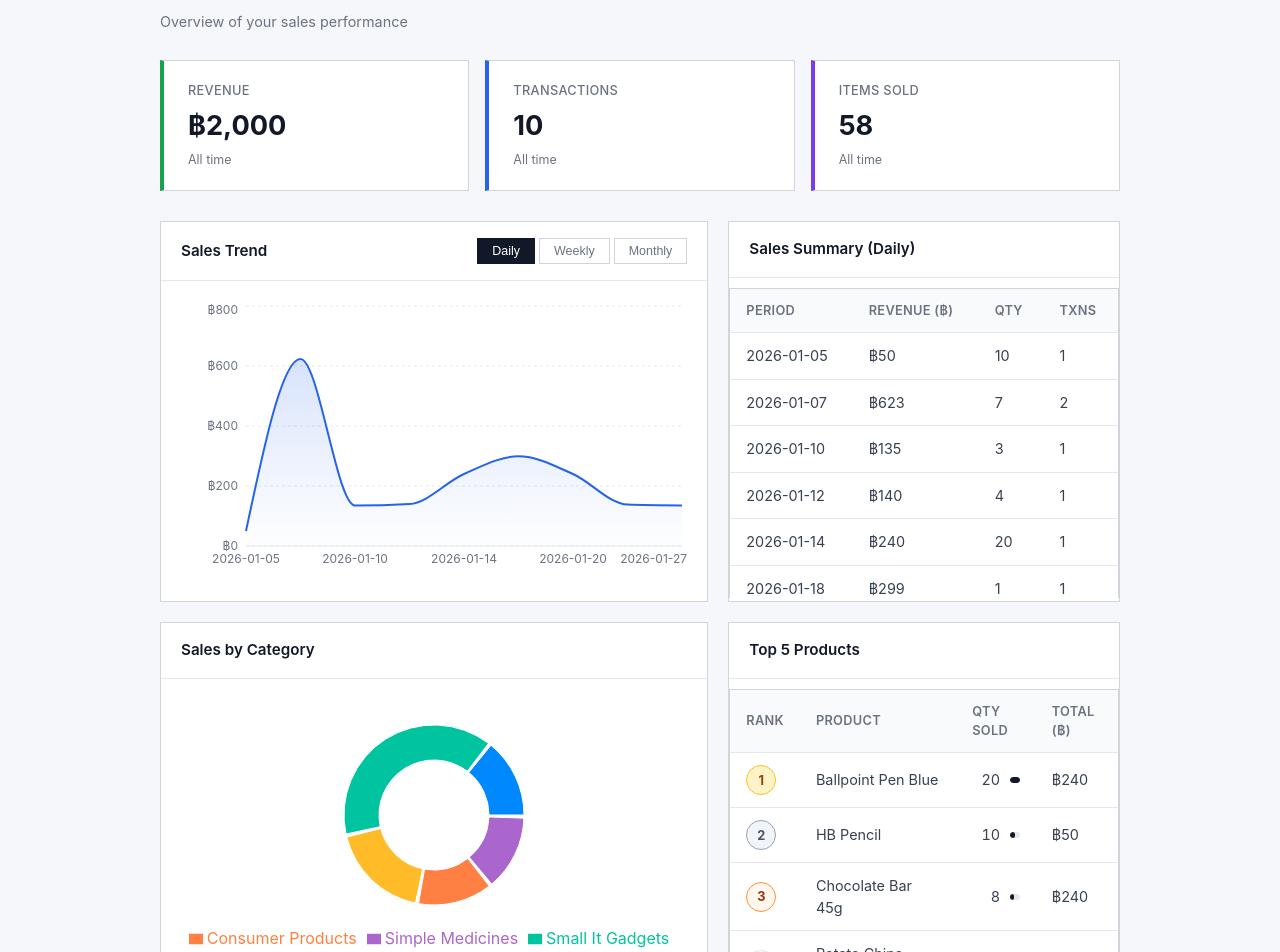
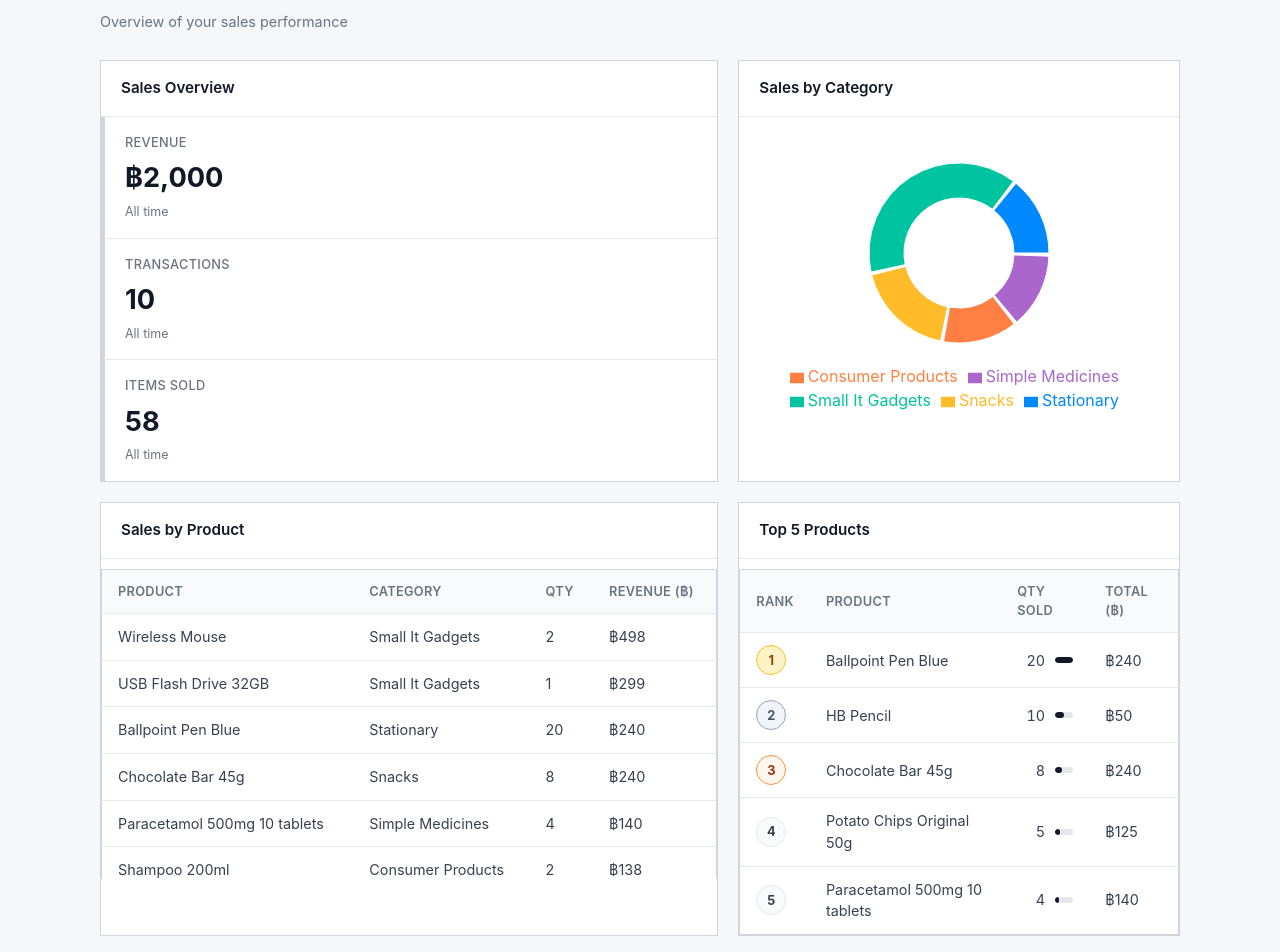
Before and after one commit to KyawZeyarHein/Project01-pos, a React (Vite) app: page / in a window 1280 px wide. Shown: the part 140-1092 px from the top of the page. Built offline with nearby package versions, Linux system fonts and the light colour scheme.

Commit message:
Added sales by product, re-arranged the layout and increased max-width to 1080

```diff
--- a/src/App.css
+++ b/src/App.css
@@ -84,7 +84,7 @@ body {
 /* ---------------------------------------- */
 
 .container {
-  max-width: 960px;
+  max-width: 1080px;
   margin: 0 auto;
   padding: 32px 24px;
 }
--- a/src/pages/Dashboard.css
+++ b/src/pages/Dashboard.css
@@ -11,20 +11,23 @@
   font-size: 0.9rem;
 }
 
-.summary-cards {
+.kpi-list {
   display: flex;
-  gap: 16px;
-  margin-bottom: 28px;
-  flex-wrap: wrap;
+  flex-direction: column;
+}
+
+.kpi-list .kpi-card {
+  padding: 16px 20px;
+  border-left: 4px solid var(--border);
+  border-bottom: 1px solid var(--border-light);
+}
+
+.kpi-list .kpi-card:last-child {
+  border-bottom: none;
 }
 
 .kpi-card {
-  flex: 1;
-  min-width: 180px;
   background: var(--surface);
-  border: 1px solid var(--border);
-  padding: 20px 24px;
-  border-left: 4px solid var(--border);
 }
 
 .kpi-card--revenue {
--- a/src/pages/Dashboard.jsx
+++ b/src/pages/Dashboard.jsx
@@ -132,11 +132,13 @@ export default function Dashboard() {
   const salesByProduct = {};
   sales.forEach((s) => {
     if (!salesByProduct[s.itemName]) {
-      salesByProduct[s.itemName] = { itemName: s.itemName, quantity: 0, total: 0 };
+      salesByProduct[s.itemName] = { itemName: s.itemName, category: s.category, quantity: 0, total: 0 };
     }
     salesByProduct[s.itemName].quantity += s.quantity;
     salesByProduct[s.itemName].total += s.totalPrice;
   });
+
+  const productSalesList = Object.values(salesByProduct).sort((a, b) => b.total - a.total);
 
   const top5Products = Object.values(salesByProduct)
     .sort((a, b) => b.quantity - a.quantity)
@@ -161,7 +163,14 @@ export default function Dashboard() {
         <div className="dashboard-subtitle">Overview of your sales performance</div>
       </div>
 
-      <div className="summary-cards">
+      {/* Row 1: KPI cards + Sales by Category pie chart */}
+      <div className="charts-grid">
+        <div className="dashboard-panel">
+          <div className="panel-header">
+            <h3>Sales Overview</h3>
+          </div>
+          <div className="panel-body" style={{ padding: 0 }}>
+            <div className="kpi-list">
               <div className="kpi-card kpi-card--revenue">
                 <div className="card-label">Revenue</div>
                 <div className="card-value">฿{allTimeRevenue.toLocaleString()}</div>
@@ -178,7 +187,112 @@ export default function Dashboard() {
                 <div className="card-subtitle">All time</div>
               </div>
             </div>
+          </div>
+        </div>
 
+        <div className="dashboard-panel">
+          <div className="panel-header">
+            <h3>Sales by Category</h3>
+          </div>
+          <div className="panel-body">
+            <ResponsiveContainer width="100%" height={280}>
+              <PieChart>
+                <Pie
+                  data={pieData}
+                  dataKey="value"
+                  nameKey="name"
+                  outerRadius={90}
+                  innerRadius={55}
+                  paddingAngle={2}
+                >
+                  {pieData.map((_, i) => (
+                    <Cell key={i} fill={COLORS[i % COLORS.length]} />
+                  ))}
+                </Pie>
+                <Tooltip content={<PieTooltip />} />
+                <Legend formatter={(value) => formatCategory(value)} />
+              </PieChart>
+            </ResponsiveContainer>
+          </div>
+        </div>
+      </div>
+
+      {/* Row 2: Sales by Product + Top 5 Products */}
+      <div className="charts-grid">
+        <div className="dashboard-panel">
+          <div className="panel-header">
+            <h3>Sales by Product</h3>
+          </div>
+          <div className="panel-body" style={{ padding: 0 }}>
+            <div className="summary-table-wrap">
+              <table className="summary-table">
+                <thead>
+                  <tr>
+                    <th>Product</th>
+                    <th>Category</th>
+                    <th>Qty</th>
+                    <th>Revenue (฿)</th>
+                  </tr>
+                </thead>
+                <tbody>
+                  {productSalesList.map((p) => (
+                    <tr key={p.itemName}>
+                      <td>{p.itemName}</td>
+                      <td>{formatCategory(p.category)}</td>
+                      <td>{p.quantity}</td>
+                      <td>฿{p.total.toLocaleString()}</td>
+                    </tr>
+                  ))}
+                </tbody>
+              </table>
+            </div>
+          </div>
+        </div>
+
+        <div className="dashboard-panel">
+          <div className="panel-header">
+            <h3>Top 5 Products</h3>
+          </div>
+          <div className="panel-body" style={{ padding: 0 }}>
+            <table className="top5-table">
+              <thead>
+                <tr>
+                  <th>Rank</th>
+                  <th>Product</th>
+                  <th>Qty Sold</th>
+                  <th>Total (฿)</th>
+                </tr>
+              </thead>
+              <tbody>
+                {top5Products.map((p, i) => (
+                  <tr key={i}>
+                    <td>
+                      <span className={`rank-badge rank-badge--${i + 1}`}>
+                        {i + 1}
+                      </span>
+                    </td>
+                    <td>{p.itemName}</td>
+                    <td>
+                      <div className="qty-bar-wrapper">
+                        <span className="qty-bar-value">{p.quantity}</span>
+                        <div className="qty-bar">
+                          <div
+                            className="qty-bar-fill"
+                            style={{ width: `${(p.quantity / maxQty) * 100}%` }}
+                          />
+                        </div>
+                      </div>
+                    </td>
+                    <td>฿{p.total.toLocaleString()}</td>
+                  </tr>
+                ))}
+              </tbody>
+            </table>
+          </div>
+        </div>
+      </div>
+
+      {/* Row 3: Sales Trend + Sales Summary (last) */}
       <div className="charts-grid">
         <div className="dashboard-panel">
           <div className="panel-header">
@@ -264,76 +378,6 @@ export default function Dashboard() {
           </div>
         </div>
       </div>
-
-      <div className="charts-grid">
-        <div className="dashboard-panel">
-          <div className="panel-header">
-            <h3>Sales by Category</h3>
-          </div>
-          <div className="panel-body">
-            <ResponsiveContainer width="100%" height={280}>
-              <PieChart>
-                <Pie
-                  data={pieData}
-                  dataKey="value"
-                  nameKey="name"
-                  outerRadius={90}
-                  innerRadius={55}
-                  paddingAngle={2}
-                >
-                  {pieData.map((_, i) => (
-                    <Cell key={i} fill={COLORS[i % COLORS.length]} />
-                  ))}
-                </Pie>
-                <Tooltip content={<PieTooltip />} />
-                <Legend formatter={(value) => formatCategory(value)} />
-              </PieChart>
-            </ResponsiveContainer>
-          </div>
-        </div>
-
-        <div className="dashboard-panel">
-          <div className="panel-header">
-            <h3>Top 5 Products</h3>
-          </div>
-          <div className="panel-body" style={{ padding: 0 }}>
-            <table className="top5-table">
-              <thead>
-                <tr>
-                  <th>Rank</th>
-                  <th>Product</th>
-                  <th>Qty Sold</th>
-                  <th>Total (฿)</th>
-                </tr>
-              </thead>
-              <tbody>
-                {top5Products.map((p, i) => (
-                  <tr key={i}>
-                    <td>
-                      <span className={`rank-badge rank-badge--${i + 1}`}>
-                        {i + 1}
-                      </span>
-                    </td>
-                    <td>{p.itemName}</td>
-                    <td>
-                      <div className="qty-bar-wrapper">
-                        <span className="qty-bar-value">{p.quantity}</span>
-                        <div className="qty-bar">
-                          <div
-                            className="qty-bar-fill"
-                            style={{ width: `${(p.quantity / maxQty) * 100}%` }}
-                          />
-                        </div>
-                      </div>
-                    </td>
-                    <td>฿{p.total.toLocaleString()}</td>
-                  </tr>
-                ))}
-              </tbody>
-            </table>
-          </div>
-        </div>
-      </div>
     </div>
   );
 }
```
Lines whose indentation alone changed are shown as unchanged.
